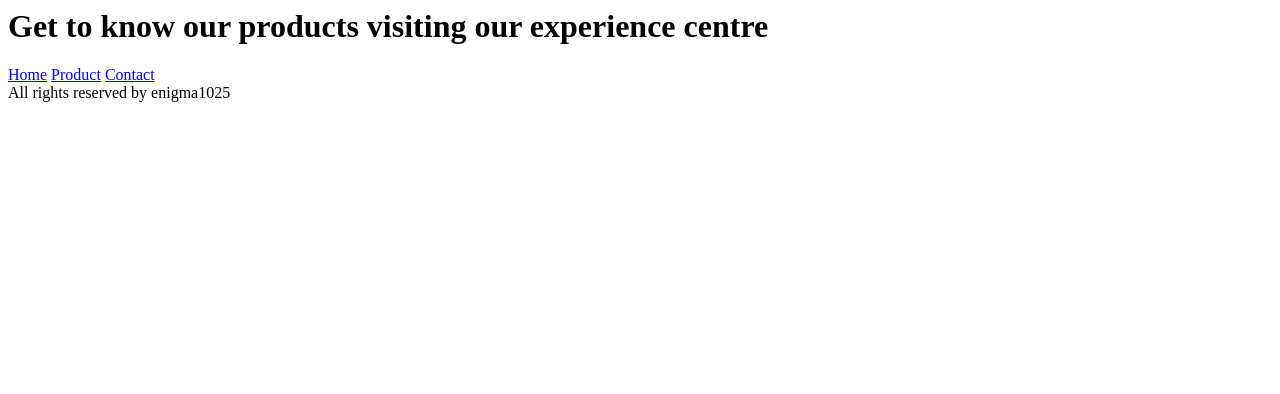
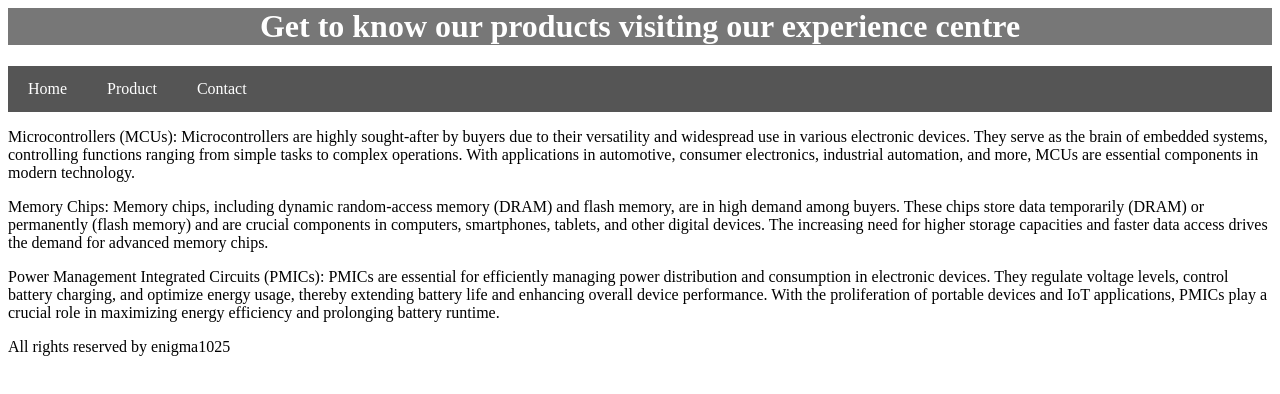
Before and after one commit to enigma1025/Midterm_2030550, a plain HTML site: page product.html in a window 1280 px wide. Drawn offline with Linux system fonts and the light colour scheme.

Commit message:
Fifth Commit

```diff
--- a/product.html
+++ b/product.html
@@ -3,6 +3,7 @@
     <meta charset="UTF-8">
     <meta name="viewport" content="width=device-width, initial-scale=1.0">
     <title>Document</title>
+    <link rel="stylesheet" href="style.css">
 </head>
 <body>
     <header>
@@ -14,7 +15,14 @@
         <a href="contact.html">Contact</a>
     </nav>
     <div>
+<p>Microcontrollers (MCUs): Microcontrollers are highly sought-after by buyers due to their versatility and widespread use in various electronic devices. They serve as the brain of embedded systems, controlling functions ranging from simple tasks to complex operations. With applications in automotive, consumer electronics, industrial automation, and more, MCUs are essential components in modern technology.</p>
 
+    </div>
+    <div>
+        <p>Memory Chips: Memory chips, including dynamic random-access memory (DRAM) and flash memory, are in high demand among buyers. These chips store data temporarily (DRAM) or permanently (flash memory) and are crucial components in computers, smartphones, tablets, and other digital devices. The increasing need for higher storage capacities and faster data access drives the demand for advanced memory chips.</p>
+    </div>
+    <div>
+        <p>Power Management Integrated Circuits (PMICs): PMICs are essential for efficiently managing power distribution and consumption in electronic devices. They regulate voltage levels, control battery charging, and optimize energy usage, thereby extending battery life and enhancing overall device performance. With the proliferation of portable devices and IoT applications, PMICs play a crucial role in maximizing energy efficiency and prolonging battery runtime.</p>
     </div>
     <footer>All rights reserved by enigma1025</footer>
 </body>
--- a/style.css
+++ b/style.css
@@ -0,0 +1,32 @@
+header {
+    text-align: center;
+    color: #fff;
+    background-color: #777;
+}
+
+
+
+
+
+
+
+
+
+
+
+nav {
+    background-color: #555;
+    overflow: hidden;
+}
+nav a {
+    float: left;
+    display: block;
+    color: #fff;
+    text-align: center;
+    padding: 14px 20px;
+    text-decoration: none;
+    transition: background-color 0.3s;
+}
+nav a:hover {
+    background-color: #777;
+}
```
Also changed, not shown: contact.html (+1 -0 lines), index.html (+1 -0 lines).
